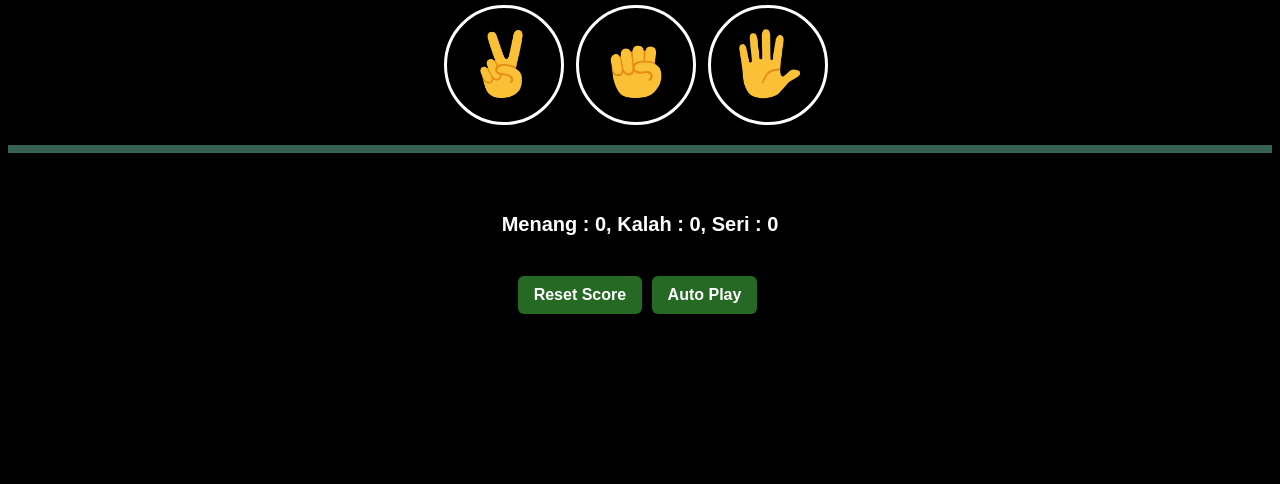
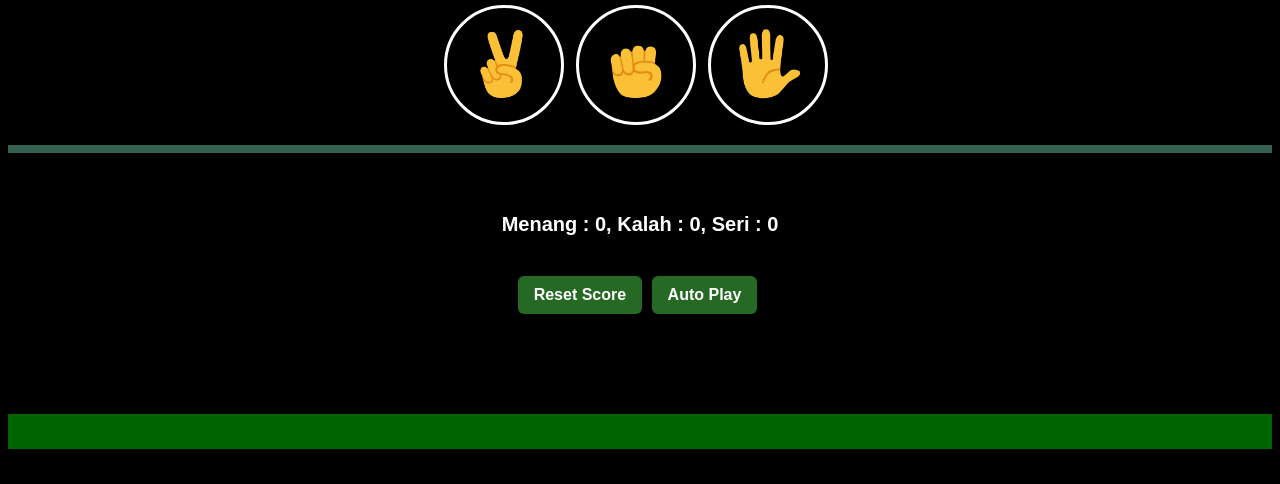
Before and after one commit to jamalhadi765/jamalhadi-website, a plain HTML site: page index.html in a window 1280 px wide. Shown: the part 552-1036 px from the top of the page. After the commit the page ends 1013 px from the top, so only its background shows below. Drawn offline with Linux system fonts and the light colour scheme.

Commit message:
Update gunting-batu-kertas.css

```diff
--- a/gunting-batu-kertas.css
+++ b/gunting-batu-kertas.css
@@ -11,7 +11,8 @@ h3{
 }
 marquee{
   margin-top: 100px;
-  font-size: 50px;
+  font-size: 30px;
+  background-color: darkgreen;
 }
 
 .moves-icon{
```
